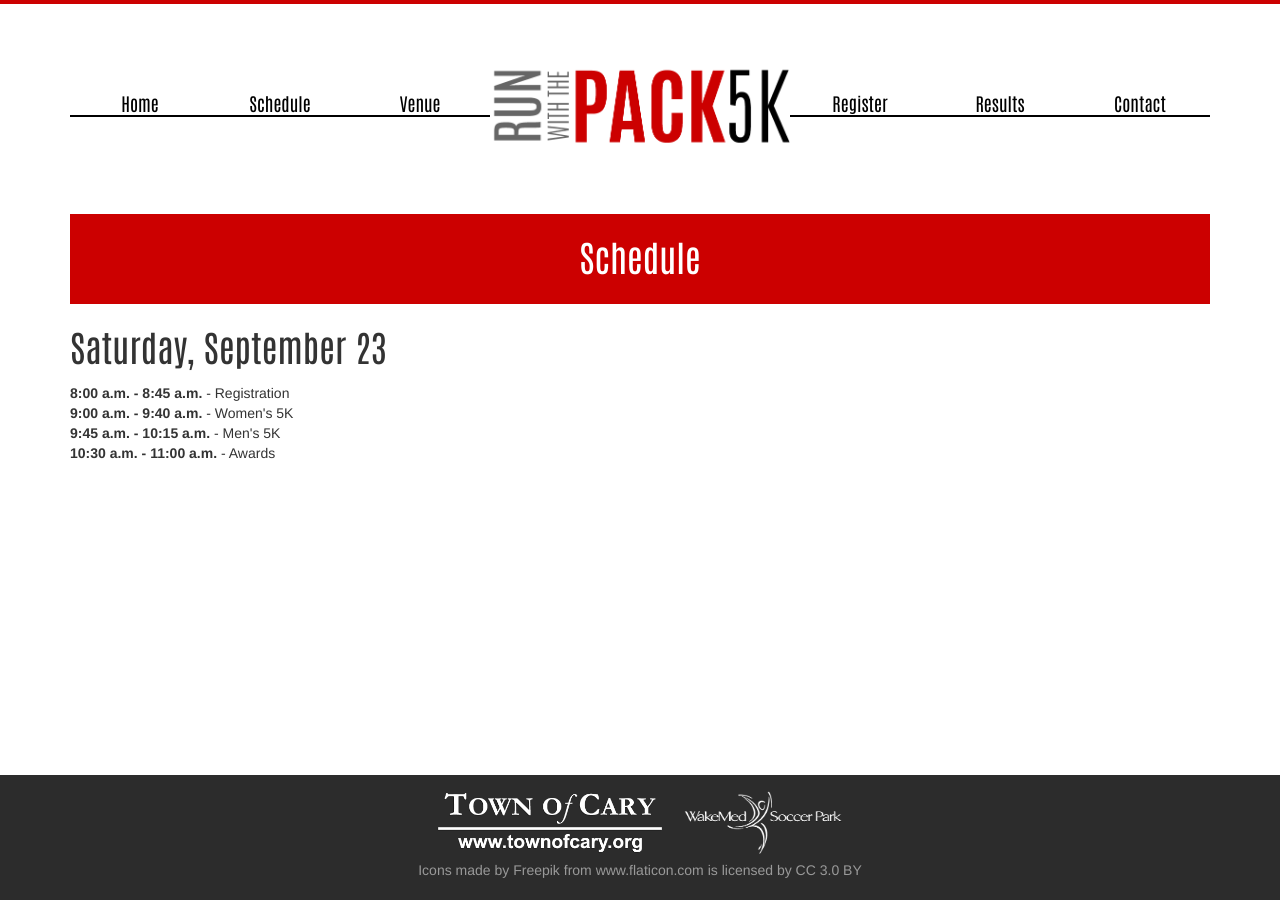
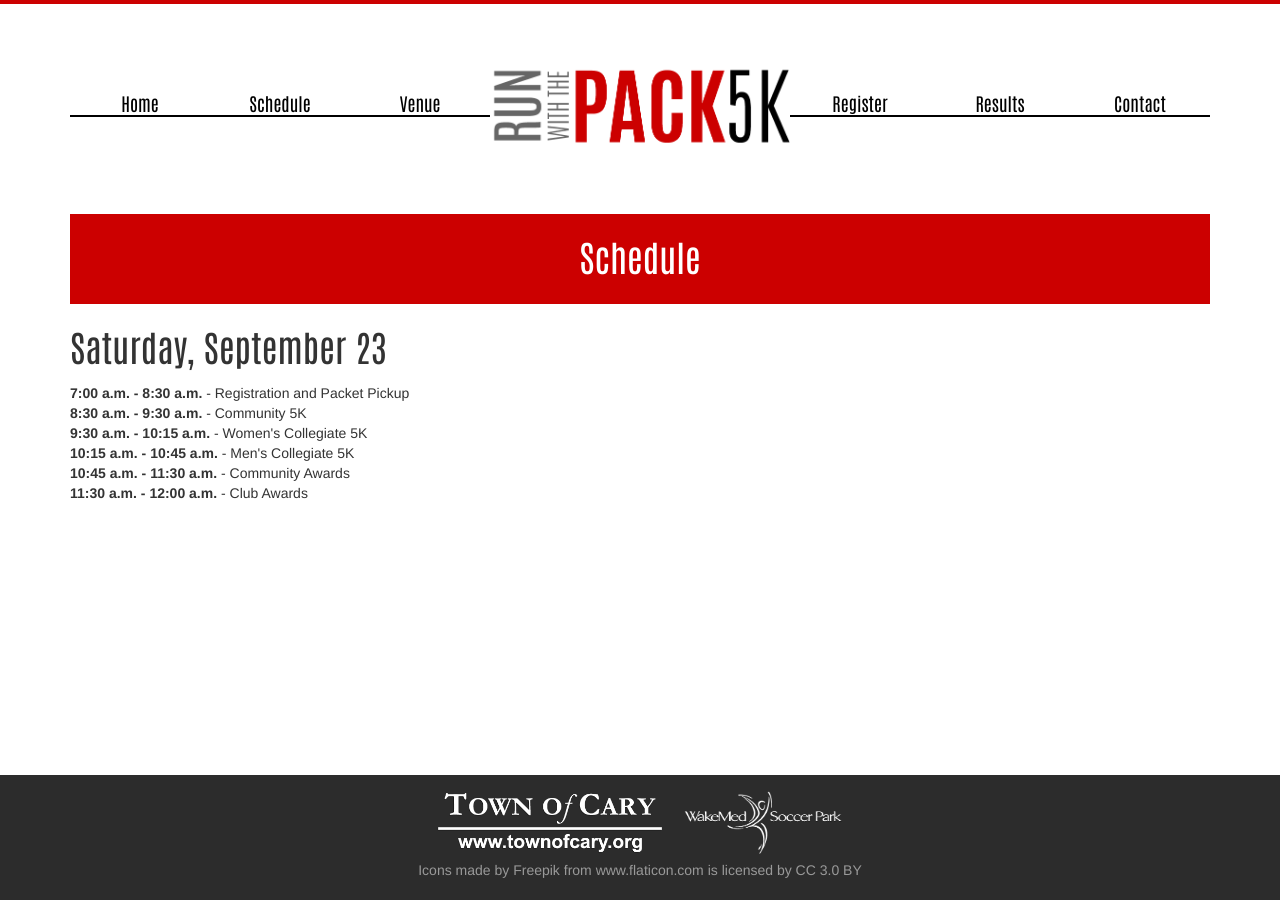
Before and after one commit to ncsuclubrunning/runwiththepack5k.com, a Jekyll site: the page built from site/schedule/index.html, in a window 1280 px wide. Built offline with Jekyll 4.4.1, drawn with Linux system fonts in a browser that asks for light colours.

Commit message:
Changed a few dates and small numbers on the site

```diff
--- a/site/index.html
+++ b/site/index.html
@@ -30,13 +30,13 @@ custom_css:
     <img src="{{ "/img/calendar.png" | prepend: site.baseurl }}" alt="Calendar icon">
     <hr>
     <p>September 23</p>
-    <p>8:00 am - 11:00 am</p>
+    <p>8:30 am - 11:00 am</p>
 </div>
 
 <div class="icon">
     <img src="{{ "/img/dollar.png" | prepend: site.baseurl }}" alt="Dollar icon">
     <hr>
-    <p>$15 / individual</p>
+    <p>$25 / individual</p>
     <p>$450 / club team</p>
 </div>
 
--- a/site/schedule/index.html
+++ b/site/schedule/index.html
@@ -8,8 +8,10 @@ custom_css:
 <h1>Saturday, September 23</h1>
 
 <p class="timetable">
-    <span class="timespan">8:00 a.m. - 8:45 a.m.</span> - Registration<br>
-    <span class="timespan">9:00 a.m. - 9:40 a.m.</span> - Women's 5K<br>
-    <span class="timespan">9:45 a.m. - 10:15 a.m.</span> - Men's 5K<br>
-    <span class="timespan">10:30 a.m. - 11:00 a.m.</span> - Awards<br>
+    <span class="timespan">7:00 a.m. - 8:30 a.m.</span> - Registration and Packet Pickup<br>
+    <span class="timespan">8:30 a.m. - 9:30 a.m.</span> - Community 5K<br>
+    <span class="timespan">9:30 a.m. - 10:15 a.m.</span> - Women's Collegiate 5K<br>
+    <span class="timespan">10:15 a.m. - 10:45 a.m.</span> - Men's Collegiate 5K<br>
+    <span class="timespan">10:45 a.m. - 11:30 a.m.</span> - Community Awards<br>
+    <span class="timespan">11:30 a.m. - 12:00 a.m.</span> - Club Awards<br>
 </p>
```
